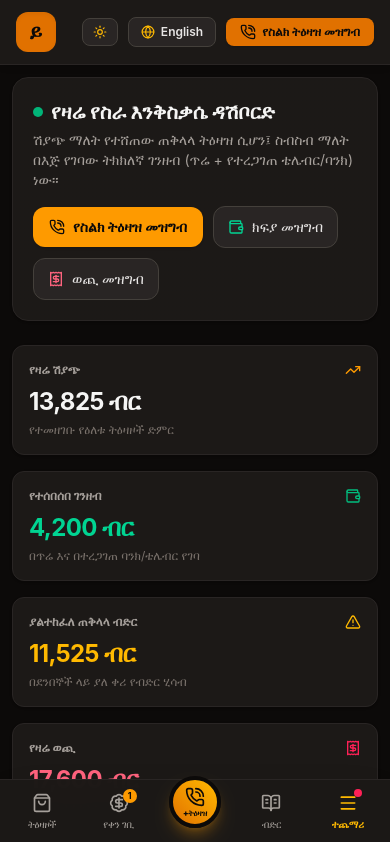
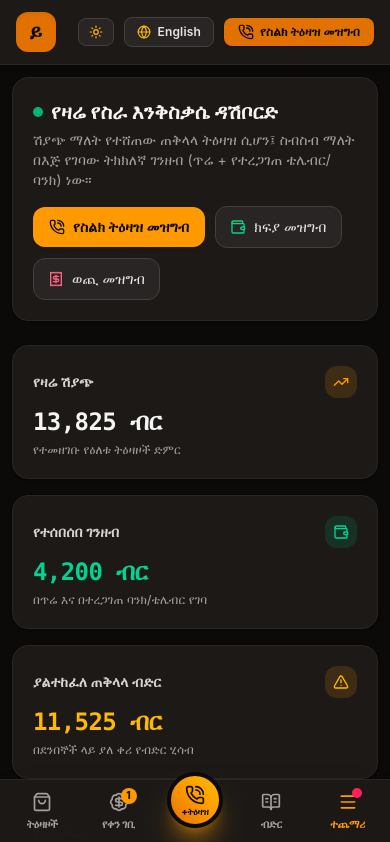
Before and after one commit to endalewondwosen/bakery-management-system, a React (Vite) app: page / in a window 390 px wide. Shown: the top 842 px of the page. Built offline with nearby package versions, Linux system fonts and the light colour scheme.

Commit message:
ui: enhance mobile responsiveness and typography
Refactor UI components to improve readability, touch ergonomics, and visual hierarchy. Update global font settings for better Amharic support, increase touch target sizes, and refine metric card layouts for improved mobile glanceability.

```diff
--- a/src/components/common/MobileBottomNav.tsx
+++ b/src/components/common/MobileBottomNav.tsx
@@ -94,14 +94,14 @@ export const MobileBottomNav: React.FC<MobileBottomNavProps> = ({
             onClick={() => onTabChange('orders')}
             className={`flex flex-col items-center justify-center flex-1 h-full py-1 text-center transition ${
               currentTab === 'orders'
-                ? 'text-amber-400 font-bold'
+                ? 'text-amber-500 font-extrabold'
                 : 'text-stone-400 hover:text-stone-200'
             }`}
           >
             <div className="relative">
               <ShoppingBag className="w-5 h-5" />
             </div>
-            <span className="text-[10px] mt-1 tracking-tight truncate max-w-[64px]">
+            <span className="text-[11px] sm:text-xs mt-1 font-semibold tracking-tight truncate max-w-[64px]">
               {language === 'am' ? 'ትዕዛዞች' : 'Orders'}
             </span>
           </button>
@@ -112,33 +112,33 @@ export const MobileBottomNav: React.FC<MobileBottomNavProps> = ({
             onClick={() => onTabChange('collections')}
             className={`flex flex-col items-center justify-center flex-1 h-full py-1 text-center transition ${
               currentTab === 'collections'
-                ? 'text-amber-400 font-bold'
+                ? 'text-amber-500 font-extrabold'
                 : 'text-stone-400 hover:text-stone-200'
             }`}
           >
             <div className="relative">
               <BadgeDollarSign className="w-5 h-5" />
               {pendingVerificationCount > 0 && (
-                <span className="absolute -top-1 -right-2 w-3.5 h-3.5 bg-amber-500 text-stone-950 font-bold text-[9px] rounded-full flex items-center justify-center">
+                <span className="absolute -top-1 -right-2 w-4 h-4 bg-amber-500 text-stone-950 font-extrabold text-[10px] rounded-full flex items-center justify-center">
                   {pendingVerificationCount}
                 </span>
               )}
             </div>
-            <span className="text-[10px] mt-1 tracking-tight truncate max-w-[64px]">
+            <span className="text-[11px] sm:text-xs mt-1 font-semibold tracking-tight truncate max-w-[64px]">
               {language === 'am' ? 'የቀን ገቢ' : 'Collect'}
             </span>
           </button>
 
           {/* Center Floating Quick Order Action */}
-          <div className="flex-1 flex justify-center -mt-5">
+          <div className="flex-1 flex justify-center -mt-6">
             <button
               type="button"
               onClick={onOpenQuickOrder}
-              className="w-13 h-13 rounded-full bg-linear-to-tr from-amber-600 to-amber-400 text-stone-950 flex flex-col items-center justify-center shadow-lg shadow-amber-500/30 hover:scale-105 active:scale-95 transition cursor-pointer border-4 border-stone-950"
+              className="w-14 h-14 rounded-full bg-linear-to-tr from-amber-600 via-amber-500 to-amber-400 text-stone-950 flex flex-col items-center justify-center shadow-xl shadow-amber-500/40 hover:scale-105 active:scale-95 transition cursor-pointer border-4 border-stone-950"
               title={t.quickOrderTitle}
             >
               <PhoneCall className="w-5 h-5" />
-              <span className="text-[8px] font-black tracking-tight leading-none mt-0.5">
+              <span className="text-[9px] font-black tracking-tight leading-none mt-0.5">
                 {language === 'am' ? '+ትዕዛዝ' : '+Order'}
               </span>
             </button>
@@ -150,12 +150,12 @@ export const MobileBottomNav: React.FC<MobileBottomNavProps> = ({
             onClick={() => onTabChange('debt')}
             className={`flex flex-col items-center justify-center flex-1 h-full py-1 text-center transition ${
               currentTab === 'debt'
-                ? 'text-amber-400 font-bold'
+                ? 'text-amber-500 font-extrabold'
                 : 'text-stone-400 hover:text-stone-200'
             }`}
           >
             <BookOpenText className="w-5 h-5" />
-            <span className="text-[10px] mt-1 tracking-tight truncate max-w-[64px]">
+            <span className="text-[11px] sm:text-xs mt-1 font-semibold tracking-tight truncate max-w-[64px]">
               {language === 'am' ? 'ብድር' : 'Debts'}
             </span>
           </button>
@@ -166,17 +166,17 @@ export const MobileBottomNav: React.FC<MobileBottomNavProps> = ({
             onClick={() => setDrawerOpen(true)}
             className={`flex flex-col items-center justify-center flex-1 h-full py-1 text-center transition ${
               drawerOpen || !['orders', 'collections', 'debt'].includes(currentTab)
-                ? 'text-amber-400 font-bold'
+                ? 'text-amber-500 font-extrabold'
                 : 'text-stone-400 hover:text-stone-200'
             }`}
           >
             <div className="relative">
               <Menu className="w-5 h-5" />
               {openComplaintsCount > 0 && (
-                <span className="absolute -top-1 -right-1 w-2 h-2 bg-rose-500 rounded-full" />
+                <span className="absolute -top-1 -right-1 w-2.5 h-2.5 bg-rose-500 rounded-full" />
               )}
             </div>
-            <span className="text-[10px] mt-1 tracking-tight truncate max-w-[64px]">
+            <span className="text-[11px] sm:text-xs mt-1 font-semibold tracking-tight truncate max-w-[64px]">
               {language === 'am' ? 'ተጨማሪ' : 'More'}
             </span>
           </button>
--- a/src/components/dashboard/DashboardView.tsx
+++ b/src/components/dashboard/DashboardView.tsx
@@ -107,60 +107,68 @@ export const DashboardView: React.FC<DashboardViewProps> = ({
         </div>
       </div>
 
-      {/* 4 Core Financial Metrics */}
+      {/* 4 Core Financial Metrics - Ergonomic High Glanceability Cards */}
       <div className="grid grid-cols-1 sm:grid-cols-2 lg:grid-cols-4 gap-4">
         {/* Metric 1: Today's Sales */}
-        <div className="bg-stone-900 border border-stone-800 rounded-xl p-4 shadow-sm hover:border-stone-700 transition">
-          <div className="flex items-center justify-between text-stone-400 text-xs font-semibold mb-2">
-            <span>{t.todaySales}</span>
-            <TrendingUp className="w-4 h-4 text-amber-500" />
+        <div className="bg-stone-900 border border-stone-800 rounded-2xl p-5 shadow-sm hover:border-amber-500/50 transition">
+          <div className="flex items-center justify-between mb-2">
+            <span className="text-sm font-bold text-stone-300 dark:text-stone-300">{t.todaySales}</span>
+            <div className="w-8 h-8 rounded-xl bg-amber-500/15 text-amber-500 flex items-center justify-center">
+              <TrendingUp className="w-4 h-4" />
+            </div>
           </div>
-          <div className="text-2xl font-bold text-stone-100 tracking-tight">
+          <div className="text-2xl sm:text-3xl font-extrabold text-stone-100 font-mono tracking-tight">
             {formatCurrency(todaySales)}
           </div>
-          <p className="text-xs text-stone-500 mt-1">
+          <p className="text-xs text-stone-400 font-medium mt-1">
             {language === 'am' ? 'የተመዘገቡ የዕለቱ ትዕዛዞች ድምር' : 'Total value of orders logged today'}
           </p>
         </div>
 
         {/* Metric 2: Today's Collections */}
-        <div className="bg-stone-900 border border-stone-800 rounded-xl p-4 shadow-sm hover:border-stone-700 transition">
-          <div className="flex items-center justify-between text-stone-400 text-xs font-semibold mb-2">
-            <span>{t.todayCollections}</span>
-            <Wallet className="w-4 h-4 text-emerald-500" />
+        <div className="bg-stone-900 border border-stone-800 rounded-2xl p-5 shadow-sm hover:border-emerald-500/50 transition">
+          <div className="flex items-center justify-between mb-2">
+            <span className="text-sm font-bold text-stone-300 dark:text-stone-300">{t.todayCollections}</span>
+            <div className="w-8 h-8 rounded-xl bg-emerald-500/15 text-emerald-400 flex items-center justify-center">
+              <Wallet className="w-4 h-4" />
+            </div>
           </div>
-          <div className="text-2xl font-bold text-emerald-400 tracking-tight">
+          <div className="text-2xl sm:text-3xl font-extrabold text-emerald-400 font-mono tracking-tight">
             {formatCurrency(todayCollections.total)}
           </div>
-          <p className="text-xs text-stone-500 mt-1">
+          <p className="text-xs text-stone-400 font-medium mt-1">
             {language === 'am' ? 'በጥሬ እና በተረጋገጠ ባንክ/ቴሌብር የገባ' : 'Cash + Verified Telebirr/Bank'}
           </p>
         </div>
 
         {/* Metric 3: Total Outstanding Debt */}
-        <div className="bg-stone-900 border border-stone-800 rounded-xl p-4 shadow-sm hover:border-stone-700 transition">
-          <div className="flex items-center justify-between text-stone-400 text-xs font-semibold mb-2">
-            <span>{t.outstandingReceivables}</span>
-            <AlertTriangle className="w-4 h-4 text-amber-400" />
+        <div className="bg-stone-900 border border-stone-800 rounded-2xl p-5 shadow-sm hover:border-amber-500/50 transition">
+          <div className="flex items-center justify-between mb-2">
+            <span className="text-sm font-bold text-stone-300 dark:text-stone-300">{t.outstandingReceivables}</span>
+            <div className="w-8 h-8 rounded-xl bg-amber-500/15 text-amber-400 flex items-center justify-center">
+              <AlertTriangle className="w-4 h-4" />
+            </div>
           </div>
-          <div className="text-2xl font-bold text-amber-400 tracking-tight">
+          <div className="text-2xl sm:text-3xl font-extrabold text-amber-400 font-mono tracking-tight">
             {formatCurrency(totalOutstandingDebt)}
           </div>
-          <p className="text-xs text-stone-500 mt-1">
+          <p className="text-xs text-stone-400 font-medium mt-1">
             {language === 'am' ? 'በደንበኞች ላይ ያለ ቀሪ የብድር ሂሳብ' : 'Total uncollected customer balances'}
           </p>
         </div>
 
         {/* Metric 4: Today's Expenses */}
-        <div className="bg-stone-900 border border-stone-800 rounded-xl p-4 shadow-sm hover:border-stone-700 transition">
-          <div className="flex items-center justify-between text-stone-400 text-xs font-semibold mb-2">
-            <span>{t.todayExpenses}</span>
-            <Receipt className="w-4 h-4 text-rose-500" />
+        <div className="bg-stone-900 border border-stone-800 rounded-2xl p-5 shadow-sm hover:border-rose-500/50 transition">
+          <div className="flex items-center justify-between mb-2">
+            <span className="text-sm font-bold text-stone-300 dark:text-stone-300">{t.todayExpenses}</span>
+            <div className="w-8 h-8 rounded-xl bg-rose-500/15 text-rose-400 flex items-center justify-center">
+              <Receipt className="w-4 h-4" />
+            </div>
           </div>
-          <div className="text-2xl font-bold text-rose-400 tracking-tight">
+          <div className="text-2xl sm:text-3xl font-extrabold text-rose-400 font-mono tracking-tight">
             {formatCurrency(todayExpensesTotal)}
           </div>
-          <p className="text-xs text-stone-500 mt-1">
+          <p className="text-xs text-stone-400 font-medium mt-1">
             {language === 'am' ? 'ዱቄት፣ እንቁላል፣ ነዳጅ እና ሌሎች ወጪዎች' : 'Flour, eggs, fuel & operations'}
           </p>
         </div>
--- a/src/index.css
+++ b/src/index.css
@@ -90,10 +90,27 @@ html.light ::selection {
 /* Smooth transition when toggling theme */
 html {
   transition: background-color 0.2s ease, color 0.2s ease;
+  -webkit-tap-highlight-color: transparent;
+  touch-action: manipulation;
 }
 
 body {
   font-family: 'Plus Jakarta Sans', 'Noto Sans Ethiopic', system-ui, -apple-system, sans-serif;
   background-color: var(--color-stone-950);
   color: var(--color-stone-100);
+  -webkit-font-smoothing: antialiased;
+  -moz-osx-font-smoothing: grayscale;
+  line-height: 1.5;
 }
+
+/* Enhanced Amharic font line-height and readability */
+html[lang="am"], [data-language="am"] {
+  font-family: 'Noto Sans Ethiopic', 'Plus Jakarta Sans', system-ui, sans-serif;
+  line-height: 1.6;
+  letter-spacing: 0.01em;
+}
+
+/* Ergonomic touch targets for interactive inputs */
+button, select, input, a {
+  touch-action: manipulation;
+}
```
Also changed, not shown: src/components/debt/DebtLedgerView.tsx (+18 -18 lines), src/components/orders/QuickOrderModal.tsx (+27 -25 lines).
